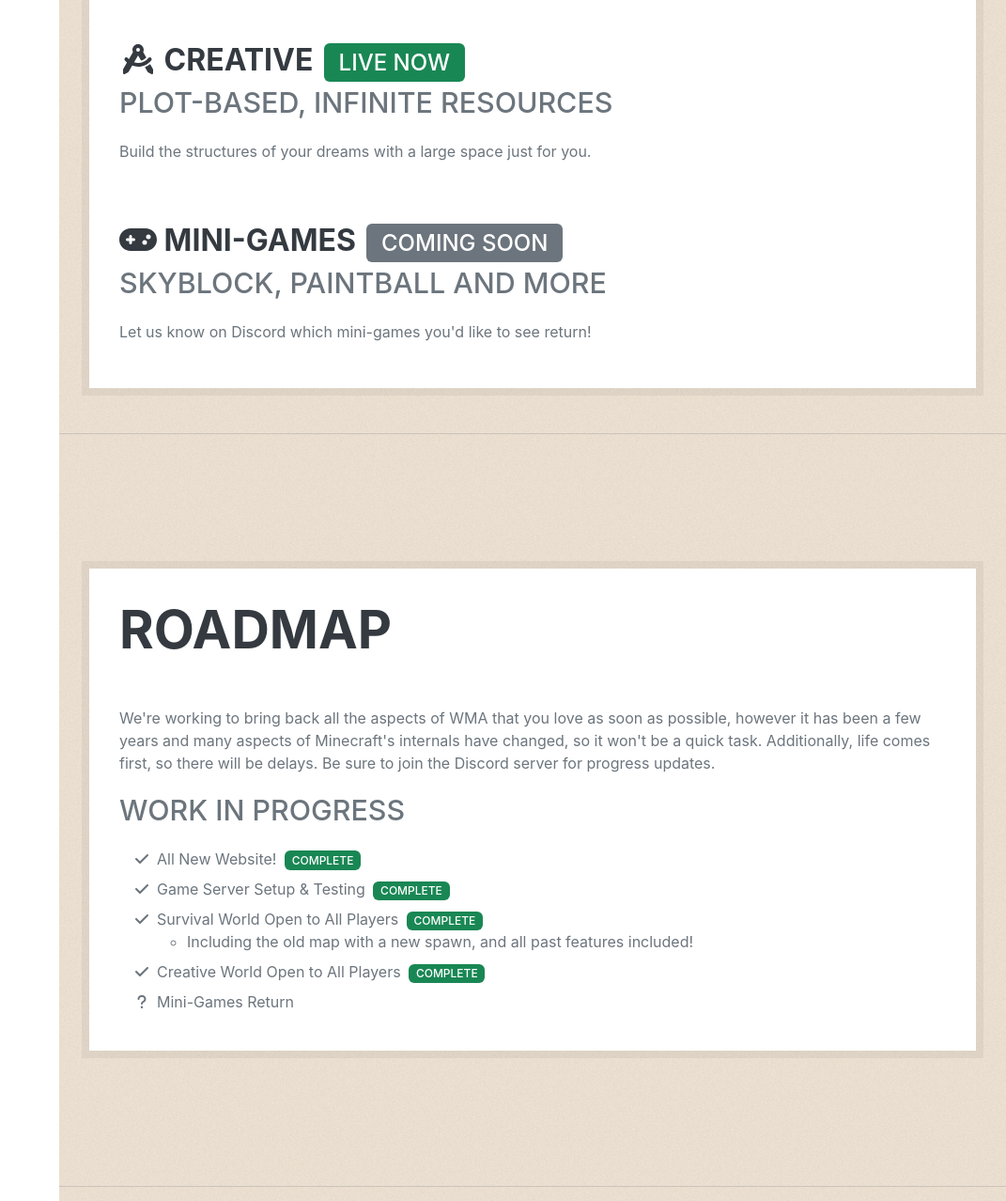
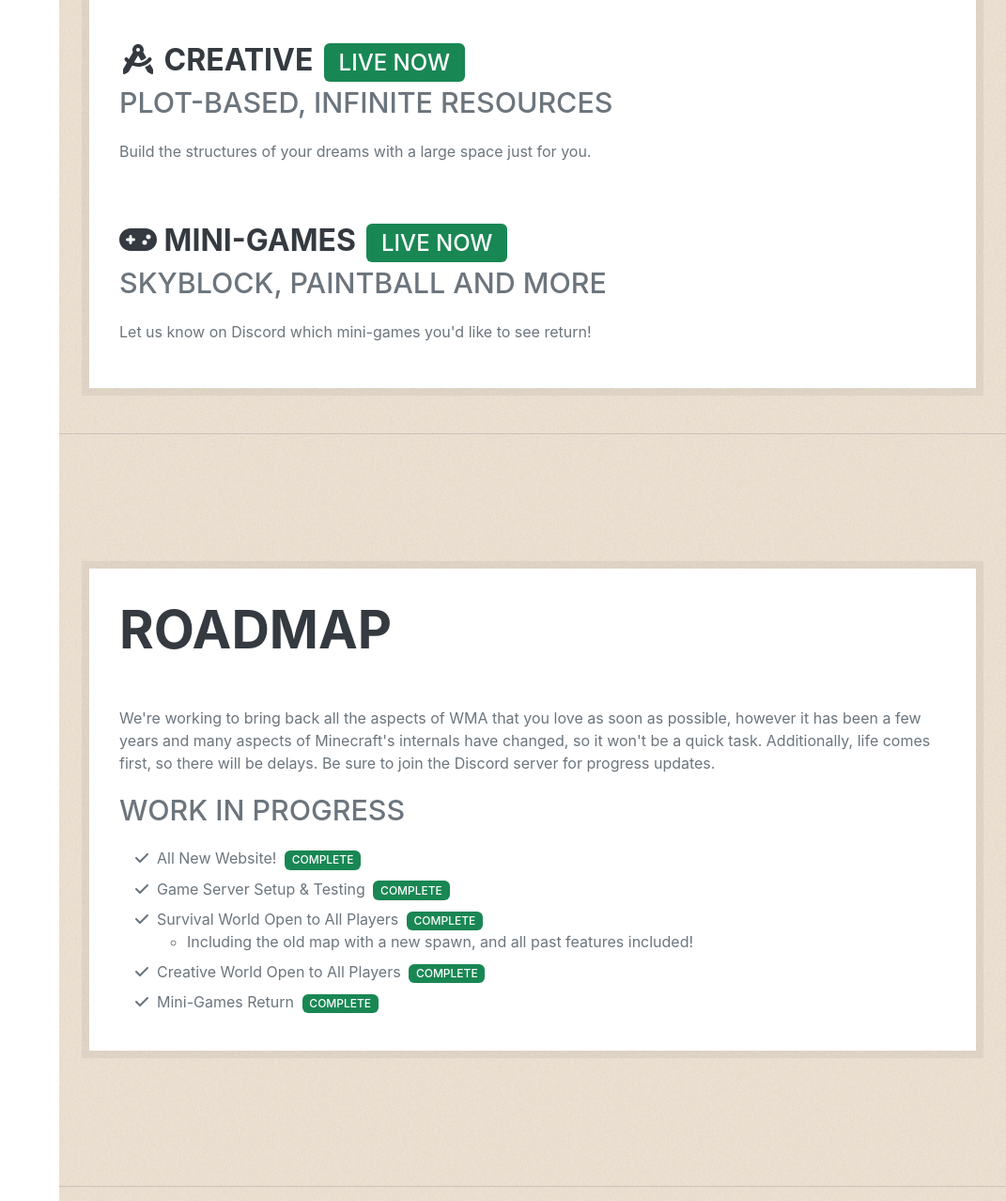
Before and after one commit to WMCAlliance/WMCAlliance.github.io, a plain HTML site: page index.html in a window 1280 px wide. Shown: the part 1196-2474 px from the top of the page at 94% size, without its empty margins (209-1280 px from the left). Drawn offline with nearby package versions, Linux system fonts and the light colour scheme; no server answers; a web font is replaced by a local one.

Commit message:
Minigames are live

```diff
--- a/index.html
+++ b/index.html
@@ -149,7 +149,7 @@
                         <h3 class="mb-0">
                             <i class="fas fa-gamepad fa-fw"></i>
                             <span>Mini-Games</span>
-                            <span class="badge bg-secondary ms-1">COMING SOON</span>
+                            <span class="badge bg-success ms-1">LIVE NOW</span>
                         </h3>
                         <div class="subheading mb-3">SkyBlock, Paintball and more</div>
                         <p>Let us know on Discord which mini-games you'd like to see return!</p>
@@ -187,8 +187,8 @@
                         Creative World Open to All Players <span class="badge bg-success ms-1">COMPLETE</span>
                     </li>
                     <li class="mb-2">
-                        <span class="fa-li"><i class="fas fa-question"></i></span>
-                        Mini-Games Return
+                        <span class="fa-li"><i class="fas fa-check"></i></span>
+                        Mini-Games Return <span class="badge bg-success ms-1">COMPLETE</span>
                     </li>
                 </ul>
             </div>
```
